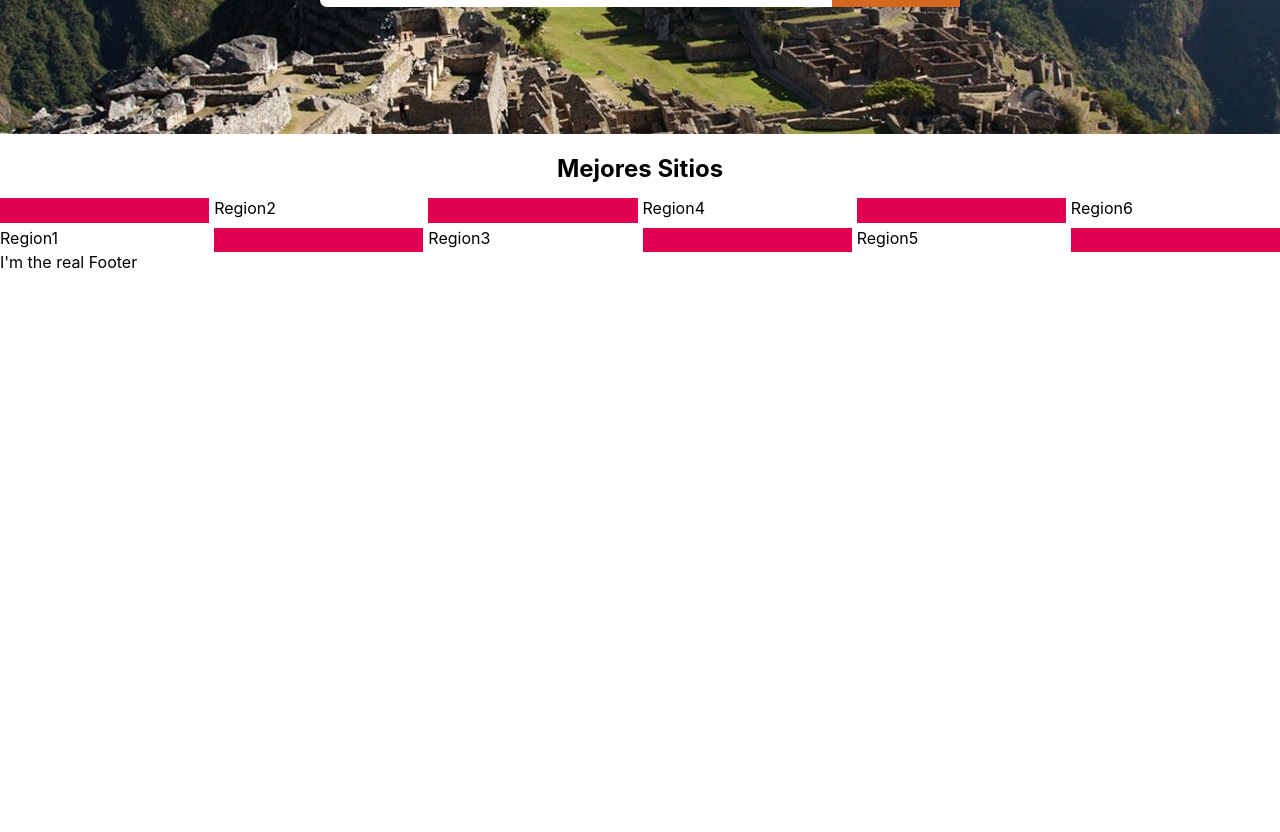
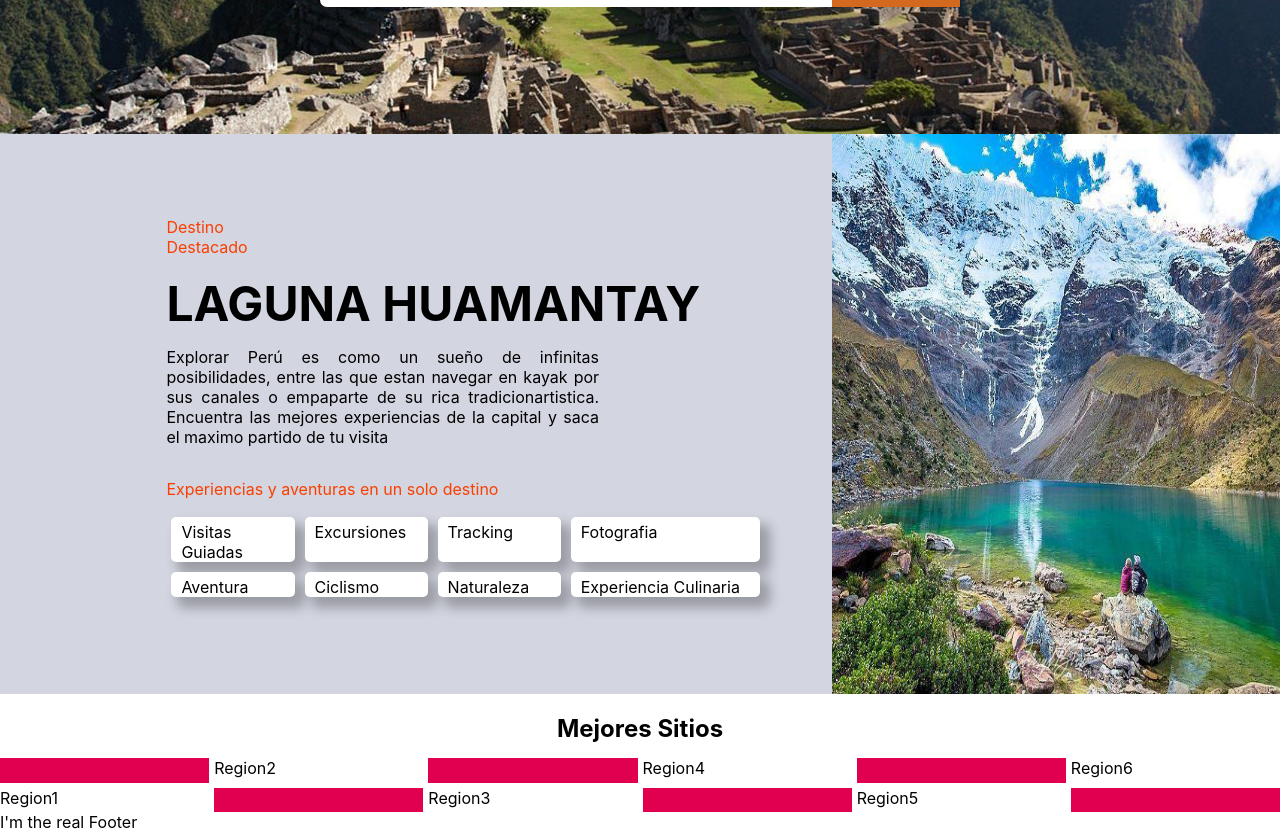
Before and after one commit to Sisterno/Lukuma-frontend, a Next.js app: page / in a window 1280 px wide. Shown: the part 440-1272 px from the top of the page. Before the commit the page ends 800 px from the top, so only its background shows below. Built offline with nearby package versions, Linux system fonts and the light colour scheme.

Commit message:
Finish the Featured Destination section

```diff
--- /dev/null
+++ b/components/FeaturedDestination/FeaturedDestination.js
@@ -0,0 +1,60 @@
+import React from 'react'
+import styles from './FeaturedDestination.module.css'
+import FeaturedDestinationCard from './FeaturedDestinationCard/FeaturedDestinationCard'
+
+export default function Destination(){
+    const featuredcard = [
+        {
+            id: 1,
+            text: 'Visitas Guiadas'
+        },
+        {
+            id: 2,
+            text: 'Excursiones'
+        },
+        {
+            id: 3,
+            text: 'Tracking'
+        },
+        {
+            id: 4,
+            text: 'Fotografia'
+        },
+        {
+            id: 5,
+            text: 'Aventura'
+        },
+        {
+            id: 6,
+            text: 'Ciclismo'
+        },
+        {
+            id: 7,
+            text: 'Naturaleza'
+        },
+        {
+            id: 8,
+            text: 'Experiencia Culinaria'
+        }
+    ];
+    return(
+        <div className={styles.featuredDestination}>
+            <div className={styles.featuredDestination_Text}>
+                <span className={styles.featuredDestination_textSpan}>Destino <br/> Destacado</span>
+                <h1>LAGUNA HUAMANTAY</h1>
+                <p>Explorar Perú es como un sueño de infinitas posibilidades, entre las que estan navegar en kayak por sus canales o empaparte de su rica tradicionartistica. Encuentra las mejores experiencias de la capital y saca el maximo partido de tu visita</p>
+                <span className={styles.featuredDestination_textSpan}>Experiencias y aventuras en un solo destino</span>
+                <div className={styles.featuredDestination_card}>
+                    {featuredcard.map((featured)=>(
+                        <FeaturedDestinationCard
+                            key={featuredcard.indexOf(featured)}
+                            id={featured.id}
+                            text={featured.text}
+                        />
+                    ))}
+                </div>
+            </div>
+            <img className={styles.featuredDestination_Image} src="/LagunaHuamantay.jpg"></img>
+        </div>
+    )
+}
--- /dev/null
+++ b/components/FeaturedDestination/FeaturedDestination.module.css
@@ -0,0 +1,34 @@
+.featuredDestination{
+    display: grid;
+    grid-template: 1fr / 65% 35%;
+    background-color: #D3D5E0;
+}
+.featuredDestination_Text{
+    padding-top: 10%;
+    padding-left: 20%;
+    display: grid;
+    grid-template: 10% 14% 31% 7% 18%/ 1fr;
+
+}
+.featuredDestination_textSpan {
+   color: #FA3F00;
+}
+.featuredDestination_Text h1{
+    margin-top: 10px;
+    margin-bottom: 0;
+    font-size: 3em;
+}
+.featuredDestination_Text p{
+    text-align: justify;
+    padding-right: 35%;
+}
+.featuredDestination_card{
+    display: grid;
+    grid-template: 1fr 1fr / 20% 20% 20% 30%;
+}
+.featuredDestination_Image{
+    width: 100%;
+    height: 35em;
+    grid-column: 2/3;
+    grid-row: 1/6;
+}
--- /dev/null
+++ b/components/FeaturedDestination/FeaturedDestinationCard/FeaturedDestinationCard.js
@@ -0,0 +1,13 @@
+import style from './FeaturedDestinationCard.module.css'
+export default function FeaturedDestinationCard(
+    {
+        id = 1,
+        text = 'lorem'
+    },
+){
+    return(
+        <div className={style.featuredDestination_Card}>
+            <span>{text}</span>
+        </div>
+    )
+}
--- /dev/null
+++ b/components/FeaturedDestination/FeaturedDestinationCard/FeaturedDestinationCard.module.css
@@ -0,0 +1,10 @@
+.featuredDestination_Card{
+    margin: 5px;
+    background-color: white;
+    border: black;
+    box-shadow: 8px 9px 12px 2px rgba(0,0,0,0.27);
+    border-radius: 5px;
+    text-align: left;
+    padding-top: 5px;
+    padding-left: 10px;
+}
--- a/components/Hero/hero.module.css
+++ b/components/Hero/hero.module.css
@@ -32,7 +32,8 @@
 }
 .headerDestiny{
     align-self: center;
-    height: 50%;
+    width: 95%;
+    height: 45%;
 }
 .headerCalendar{
     align-self: center;
--- a/pages/_app.js
+++ b/pages/_app.js
@@ -3,7 +3,6 @@ import "react-datepicker/dist/react-datepicker.css";
 //this import is using the next.config,js how we see we aren't specification the exact path
 import Header from 'components/header/Header'
 import Footer from 'components/Footer'
-import BestSites from 'components/BestSites'
 
 function MyApp({ Component, pageProps }) {
   return (
@@ -13,7 +12,6 @@ function MyApp({ Component, pageProps }) {
     <>
       <Header/>
       <Component {...pageProps} />
-      <BestSites/>
       <Footer/>
     </>
   )
--- a/pages/index.js
+++ b/pages/index.js
@@ -1,10 +1,14 @@
 import Hero from '../components/Hero/Hero'
+import Destination from '../components/FeaturedDestination/FeaturedDestination'
+import BestSites from '../components/BestSites'
 // import React,{useState,useEffect} from 'react'
 
 export default function Home() {
   return (
     <div>
       <Hero/>
+      <Destination/>
+      <BestSites/>
     </div>
   )
 }
```
Also changed, not shown: public/LagunaHuamantay.jpg (added), public/uamantay.jpg (added).
